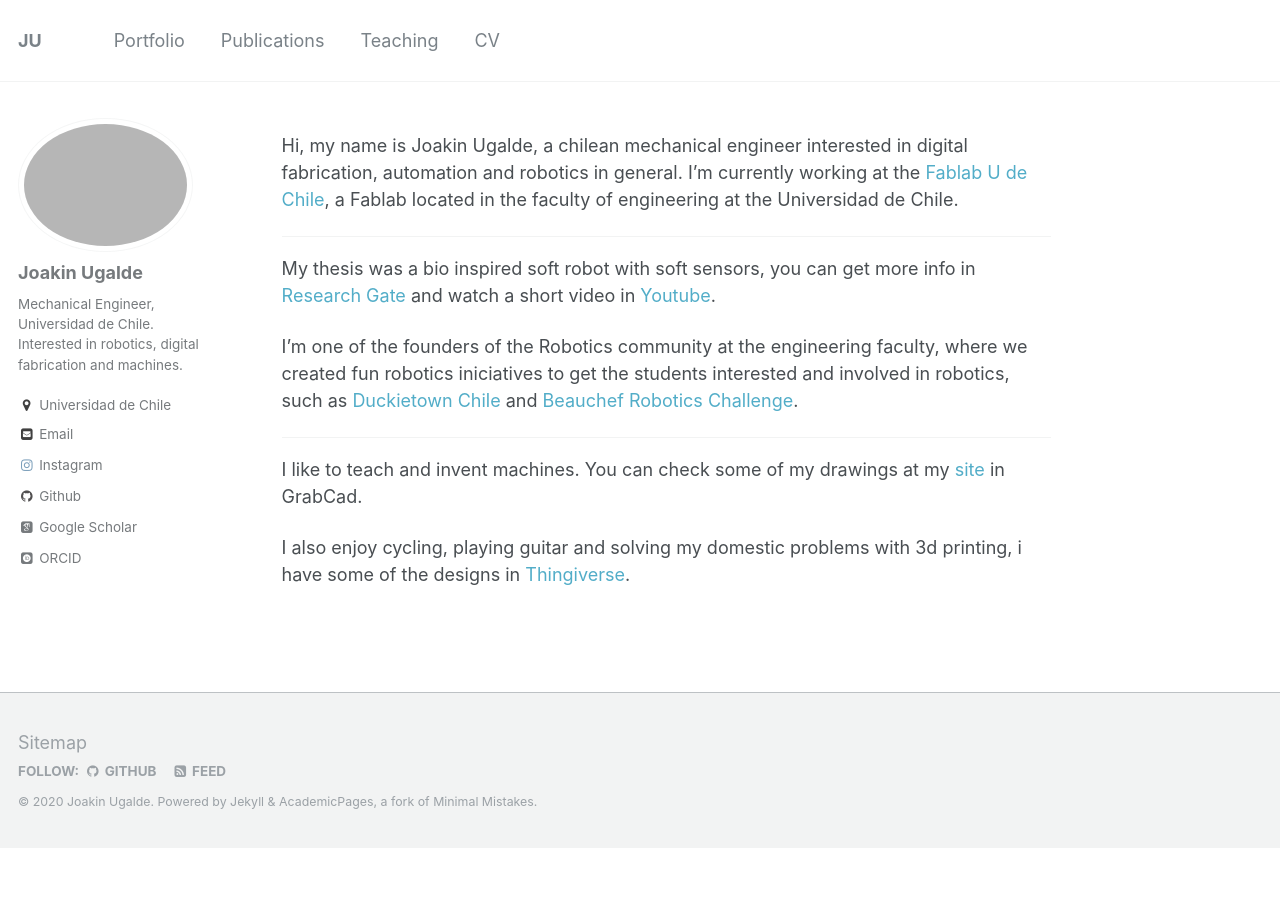
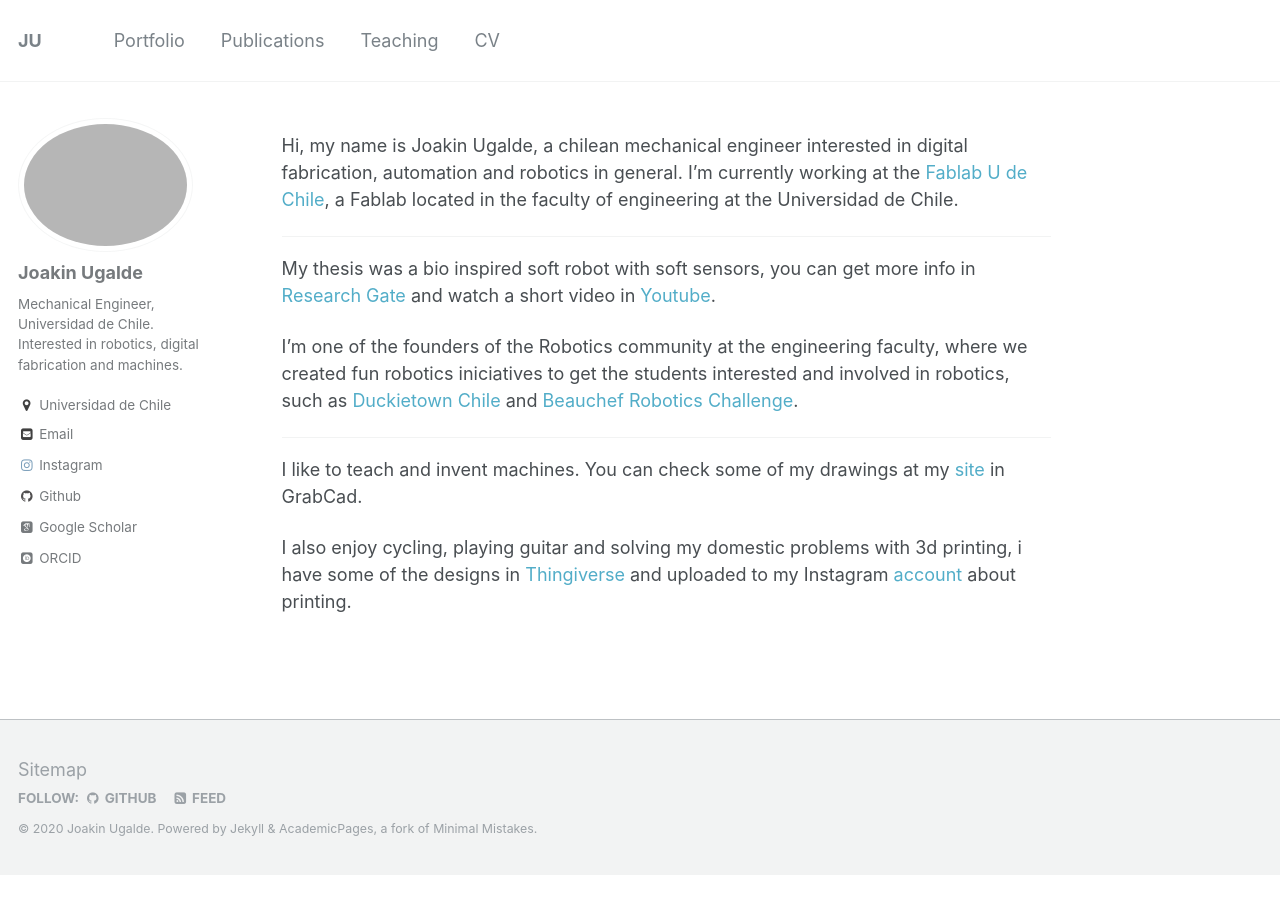
Before and after one commit to jkugalde/jkugalde.github.io, a Jekyll site: the page built from _pages/about.md, in a window 1280 px wide. Built offline with Jekyll 4.4.1, drawn with Linux system fonts in a browser that asks for light colours; some web fonts are replaced.

Commit message:
Initial commit

```diff
--- a/_pages/about.md
+++ b/_pages/about.md
@@ -21,4 +21,4 @@ I’m one of the founders of the Robotics community at the engineering faculty,
 
 I like to teach and invent machines. You can check some of my drawings at my [site](https://grabcad.com/joakin.ugalde-1) in GrabCad.
 
-I also enjoy cycling, playing guitar and solving my domestic problems with 3d printing, i have some of the designs in [Thingiverse](https://www.thingiverse.com/JKUgalde/designs).
+I also enjoy cycling, playing guitar and solving my domestic problems with 3d printing, i have some of the designs in [Thingiverse](https://www.thingiverse.com/JKUgalde/designs) and uploaded to my Instagram [account](https://www.instagram.com/jk__prints) about printing.
```
